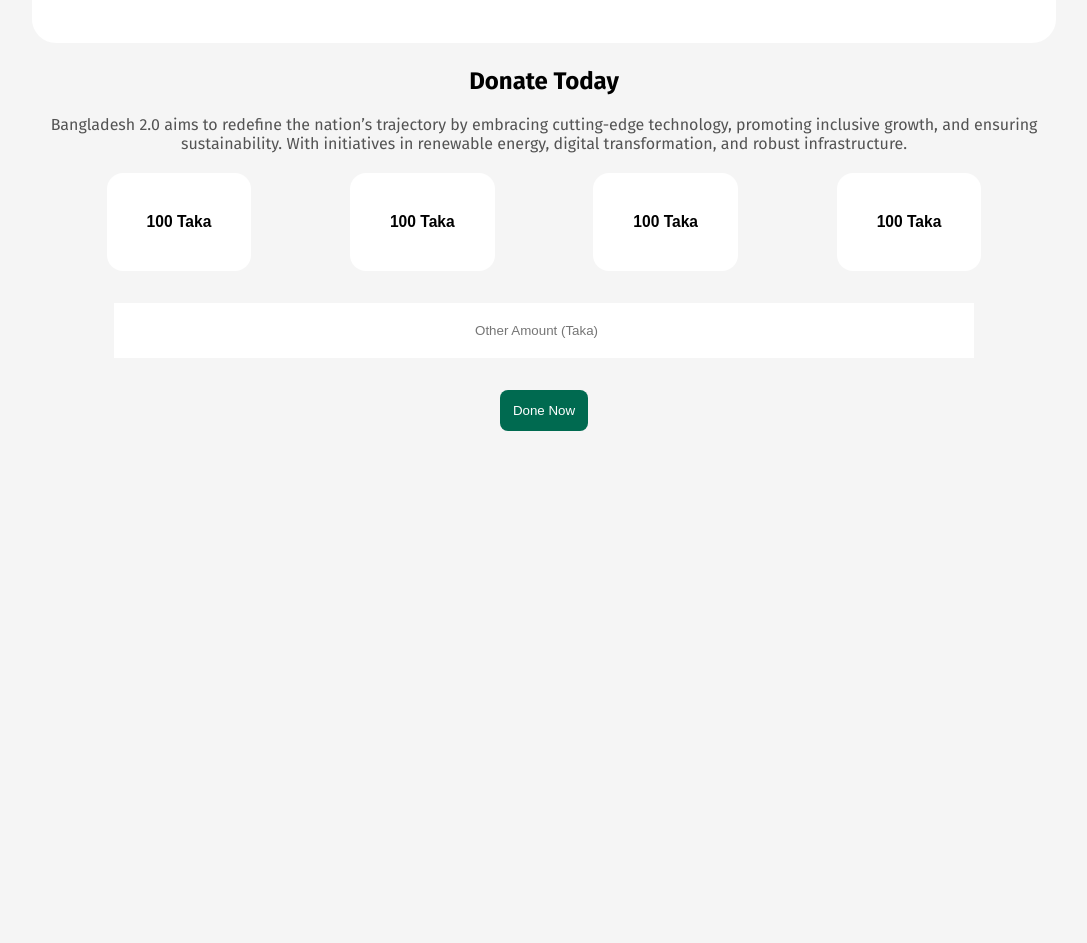
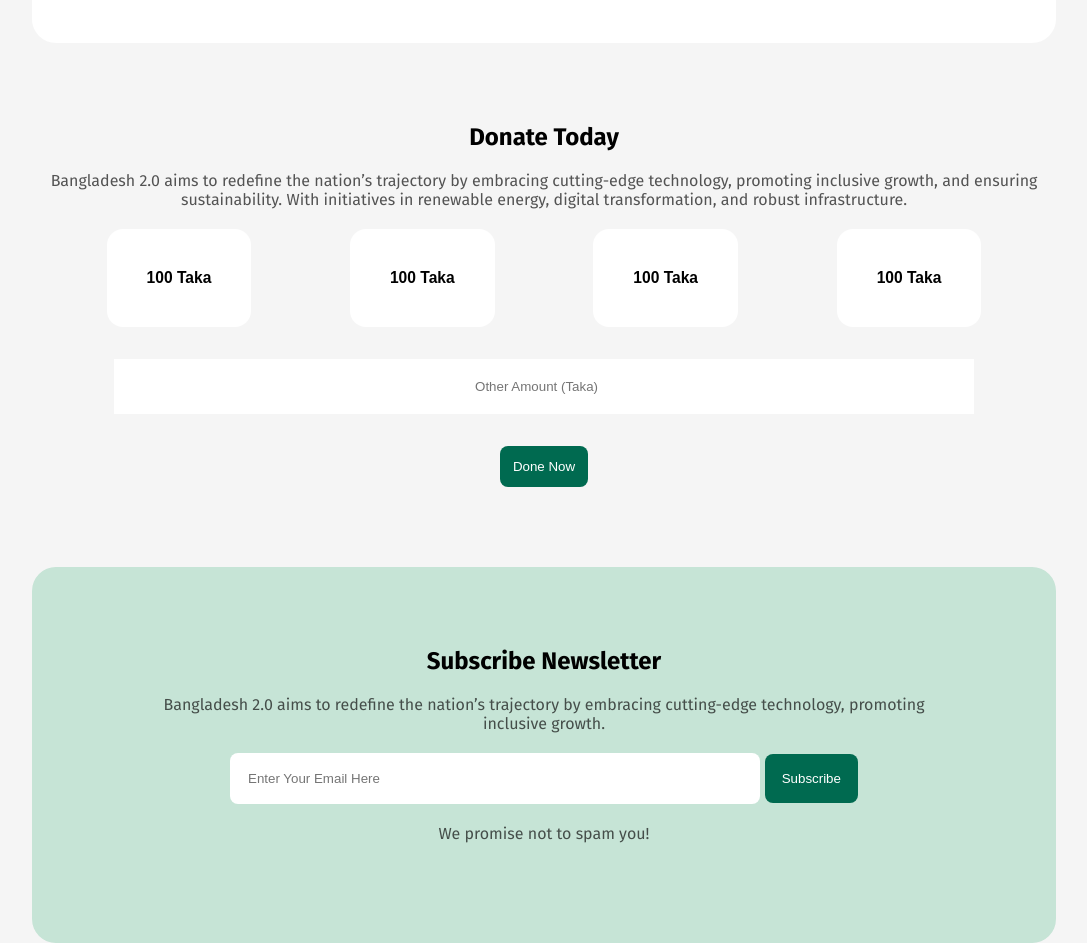
Before and after one commit to MdShan98/assignment-one, a plain HTML site: page index.html in a window 1280 px wide. Shown: the part 4040-4983 px from the top of the page, without its empty margins (96-1183 px from the left). Before the commit the page ends 4471 px from the top, so only its background shows below. Drawn offline with Linux system fonts and the light colour scheme.

Commit message:
subscribe section added

```diff
--- a/index.html
+++ b/index.html
@@ -201,8 +201,17 @@
 
         </section>
 
+        <!-- subscribe section starts here -->
 
-
+        <section class="subs">
+            <h2>Subscribe Newsletter</h2>
+            <p>Bangladesh 2.0 aims to redefine the nation’s trajectory by embracing cutting-edge technology, promoting inclusive growth.</p>
+            <div class="in-btn">
+                <input type="email" name="email" id="email" placeholder="Enter Your Email Here">
+                <button class="subs-btn">Subscribe</button>
+            </div>
+            <p>We promise not to spam you!</p>
+        </section>
     </main>
     <footer>
 
--- a/styles/style.css
+++ b/styles/style.css
@@ -254,11 +254,13 @@ main{
     padding: 13px;
     border: none;
     border-radius: 8px;
+    cursor: pointer;
 }
 
 /* donate styles starts */
 .donate{
     text-align: center;
+    margin: 80px 0px;
 }
 .donate-des p{
     color: rgba(14, 14, 14, 0.7);
@@ -285,3 +287,32 @@ main{
     margin: 32px 0px;
     border: none;
 }
+
+/* subscribe section starts here */
+
+.subs{
+    text-align: center;
+    border-radius: 24px;
+    background-color: rgba(198, 228, 214, 1);
+    padding: 80px 100px;
+}
+.subs p{
+    color: rgba(14, 14, 14, 0.7);
+}
+.in-btn input{
+    width: 60%;
+    padding: 18px;
+    border: none;
+    border-radius: 8px;
+}
+.in-btn{
+    border-radius: 8px;
+}
+.subs-btn{
+    padding: 17px;
+    border: none;
+    border-radius: 8px;
+    color: white;
+    background-color: rgba(0, 106, 80, 1);
+    cursor: pointer;
+}
```
